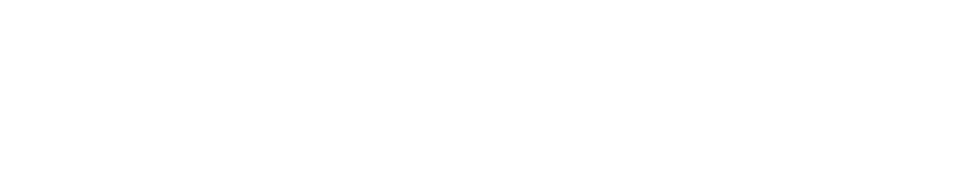
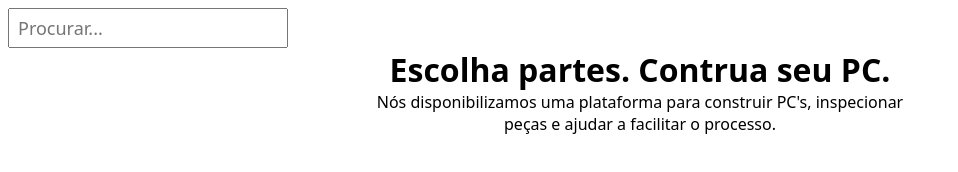
Before and after one commit to AardSign/Projeto-PCP, a plain HTML site: page PCP/index.html in a window 1280 px wide. Shown: the whole page, without its empty margins (0-958 px from the left). Drawn offline with Linux system fonts and the light colour scheme.

Commit message:
Começo da pagina principal

```diff
--- a/PCP/index.html
+++ b/PCP/index.html
@@ -2,8 +2,52 @@
 <html>
   <head>
     <title>PC PICKER | Escolha partes. Contrua seu PC.</title>
+    <link rel="stylesheet" href="Text.CSS">
+    <style>
+      .search-bar{
+        appearance: textfield;
+        background-color: 14, 14, 23;
+        border-color: 255 , 255, 255;
+        box-sizing: content-box;
+        color: 255, 255, 255;
+        cursor:text;
+        display: block;
+        font-family: system-ui, -apple-system, BlinkMacSystemFont, 'Segoe UI', Roboto, Oxygen, Ubuntu, Cantarell, 'Open Sans', 'Helvetica Neue', sans-serif;
+        font-size: 18px;
+        font-weight: 400;
+        padding-left: 8px;
+        padding-top: 6px;
+        padding-bottom: 6px;
+        padding-right: 8px;
+        text-align: start;
+        text-size-adjust: 100%;
+        width: 1100;
+
+
+      }
+      .main-page-text{
+        display: flex;
+        flex-direction: column;
+        justify-content: center;
+        align-items: center;
+        text-align: center;
+        width: 600px;
+        margin: 0 auto;
+        }
+    </style>
   </head>
   <body>
+    <input class="search-bar" type="text" placeholder="Procurar...">
+
+    <div class="main-page-text">
+      <h1 class="bold-text-template">
+        Escolha partes. Contrua seu PC.
+      </h1>
+      <p class="simple-text-template">
+        Nós disponibilizamos uma plataforma para construir PC's, inspecionar peças e ajudar a facilitar o processo.
+      </p>
+    </div>
+
 
   </body>
 </html>
```
